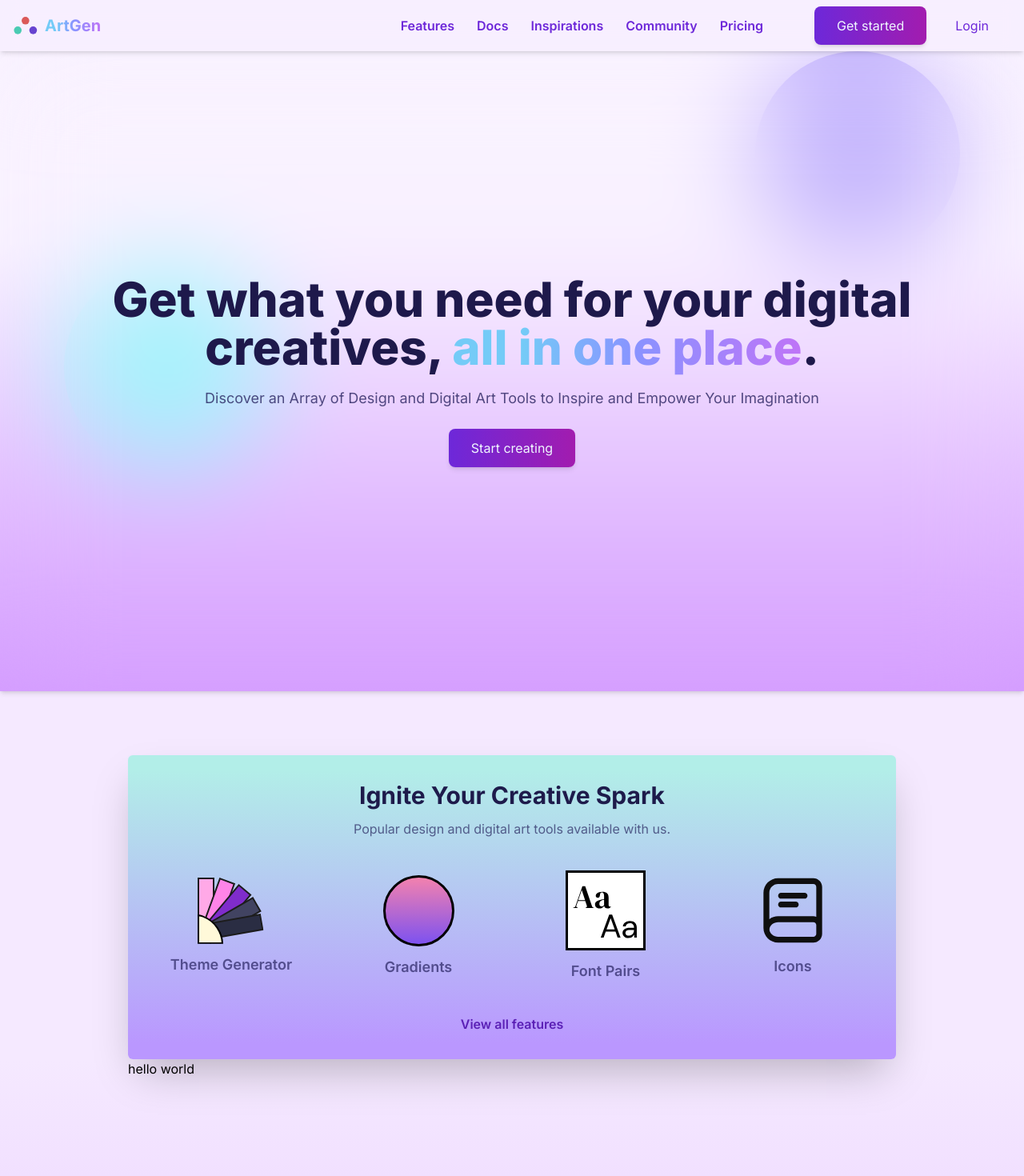
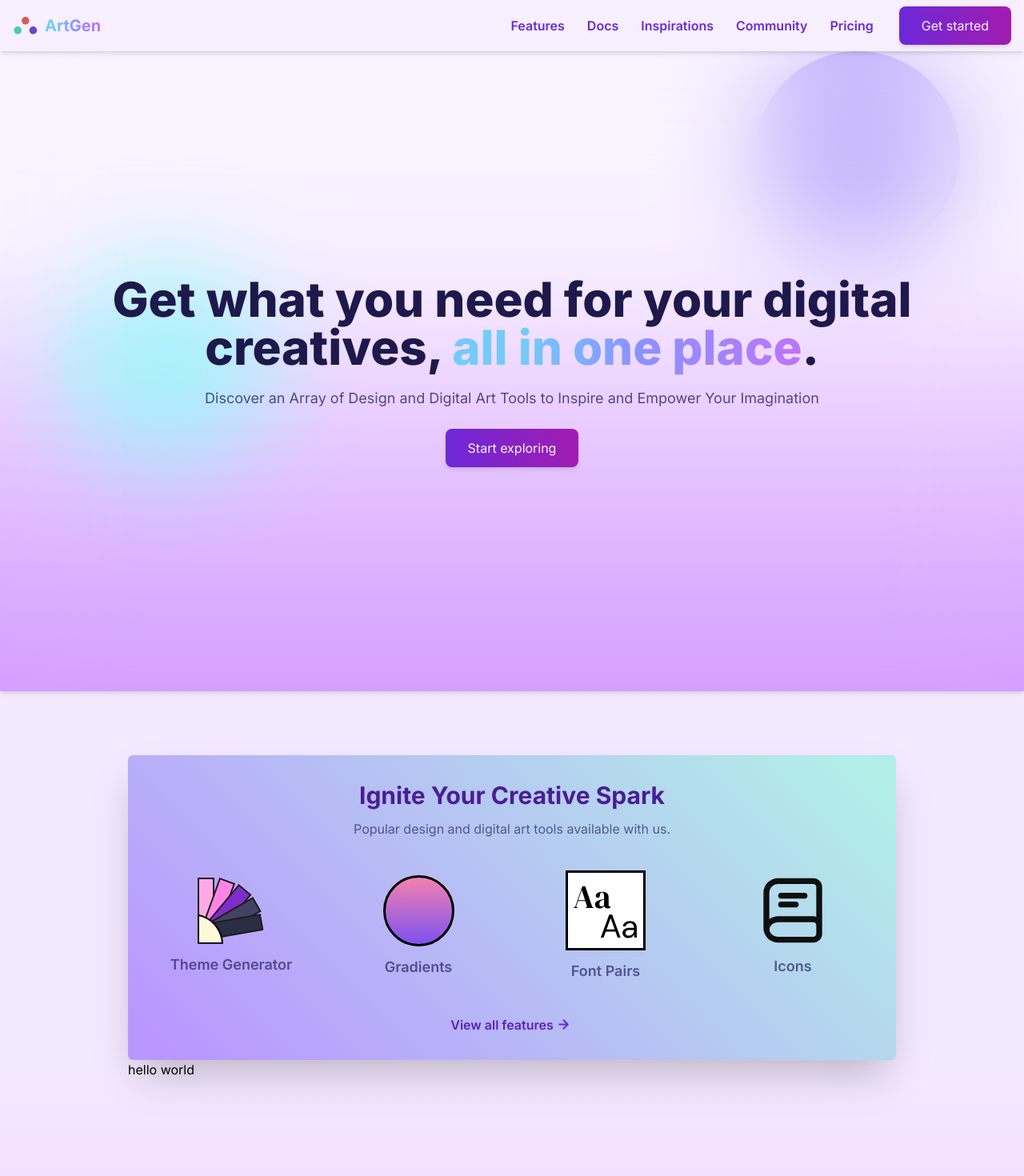
Before and after one commit to ikeawesom/ArtGen, a Next.js app: page / in a window 1280 px wide. Shown: the top 1470 px of the page at 80% size. Built offline with nearby package versions, Linux system fonts and the light colour scheme.

Commit message:
new styles

```diff
--- a/app/components/ButtonGradient.tsx
+++ b/app/components/ButtonGradient.tsx
@@ -26,7 +26,7 @@ export default function ButtonGradient({
       onClick={onClick}
     >
       <button
-        className={`w-full text-blue-50 px-7 py-3 rounded-lg bg-gradient-to-r from-violet-700 to-fuchsia-700 shadow-md [transition:background-color_200ms,transform_300ms,opacity_300ms] ease-in-out delay-150 ${
+        className={`w-full text-blue-50 px-7 py-3 rounded-lg bg-gradient-to-r from-violet-700 to-fuchsia-700 shadow-md [transition:background-color_200ms,transform_300ms,opacity_300ms] ease-in-out delay-150 hover:opacity-80 focus:opacity-80  ${
           animation ? "hover:translate-y-2" : ""
         }`}
       >
--- a/app/components/FeatureBanner.tsx
+++ b/app/components/FeatureBanner.tsx
@@ -1,3 +1,5 @@
+import { UilArrowRight } from "@iconscout/react-unicons";
+
 export default function FeatureBanner() {
   let feautured_lst = [
     {
@@ -29,13 +31,13 @@ export default function FeatureBanner() {
     <div>
       <div className="z-20 w-full grid place-items-center">
         <div className="w-full feature-banner rounded-md p-8 shadow-2xl ring-1 ring-violet-200/10 text-center">
-          <h1 className="text-3xl text-indigo-950 font-bold">
+          <h1 className="text-3xl text-violet-900 font-bold">
             Ignite Your Creative Spark
           </h1>
           <p className="m-3">
             Popular design and digital art tools available with us.
           </p>
-          <ul className="my-10 flex flex-wrap gap-10 justify-around items-center w-full text-indigo-950">
+          <ul className="my-10 flex flex-wrap gap-10 justify-around items-center w-full text-violet-900">
             {feautured_lst.map((item) => (
               <li>
                 <a href={`/features/${item.link}`}>
@@ -50,8 +52,9 @@ export default function FeatureBanner() {
 
           <div className="grid place-items-center">
             <a href="/features">
-              <p className="hover:translate-x-5 duration-300 ease-in-out text-violet-800 font-semibold">
+              <p className="hover:translate-x-5 duration-300 ease-in-out text-violet-800 font-semibold flex items-center justify-center">
                 View all features
+                <UilArrowRight size="25" color="rgb(109 40 217)" />
               </p>
             </a>
           </div>
--- a/app/components/LandingPage.tsx
+++ b/app/components/LandingPage.tsx
@@ -17,7 +17,7 @@ export default function LandingPage() {
           <div className="flex gap-5 flex-wrap align-middle justify-center w-full">
             <ButtonGradient
               animation={true}
-              text="Start creating"
+              text="Start exploring"
               link="/account"
               tab={false}
             />
--- a/app/components/Nav.tsx
+++ b/app/components/Nav.tsx
@@ -52,7 +52,7 @@ export default function Nav() {
           }`}
         >
           {/* Utility Buttons */}
-          <ul className="min-[900px]:flex gap-7 justify-center items-center text-violet-700 div-items font-semibold nav-items px-4 py-2">
+          <ul className="min-[900px]:flex gap-7 justify-center items-center text-violet-700 div-items font-semibold nav-items py-2">
             <li className={currentUrl === "/features" ? "font-bold" : ""}>
               <a href="/features">Features</a>
             </li>
@@ -72,18 +72,9 @@ export default function Nav() {
 
           {/* Account Buttons */}
 
-          <ul className="min-[900px]:flex gap-2 justify-center items-center px-4 py-2">
+          <ul className="min-[900px]:flex gap-2 justify-center items-center pr-4 py-2">
             <li className="mx-4 mb-2 min-[900px]:m-0">
               <ButtonGradient text="Get started" link="/account" tab={false} />
-            </li>
-            <li className="mx-4 mb-4 min-[900px]:m-0">
-              <Button
-                textcolor="text-violet-700"
-                text="Login"
-                link="/account"
-                tab={false}
-                color="transparent"
-              />
             </li>
           </ul>
         </div>
--- a/app/globals.css
+++ b/app/globals.css
@@ -85,10 +85,10 @@ span.gradient {
 /* Feature Banner */
 
 .feature-banner {
-  background-image: linear-gradient(180deg, #b2eee8 5%, #ba97ff 95%);
+  background-image: linear-gradient(225deg, #b2eee8 5%, #ba97ff 95%);
 }
 .feature-banner li {
-  transition: 100ms ease-in-out;
+  transition: 150ms ease-in-out;
   align-self: stretch;
   display: flex;
   align-items: center;
```
